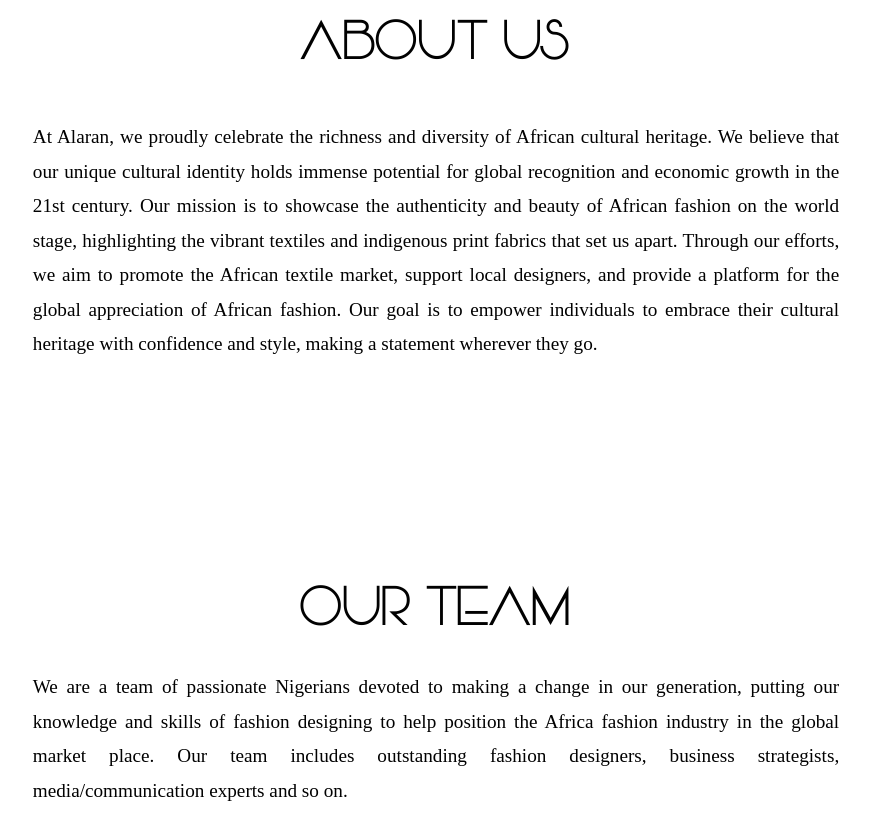
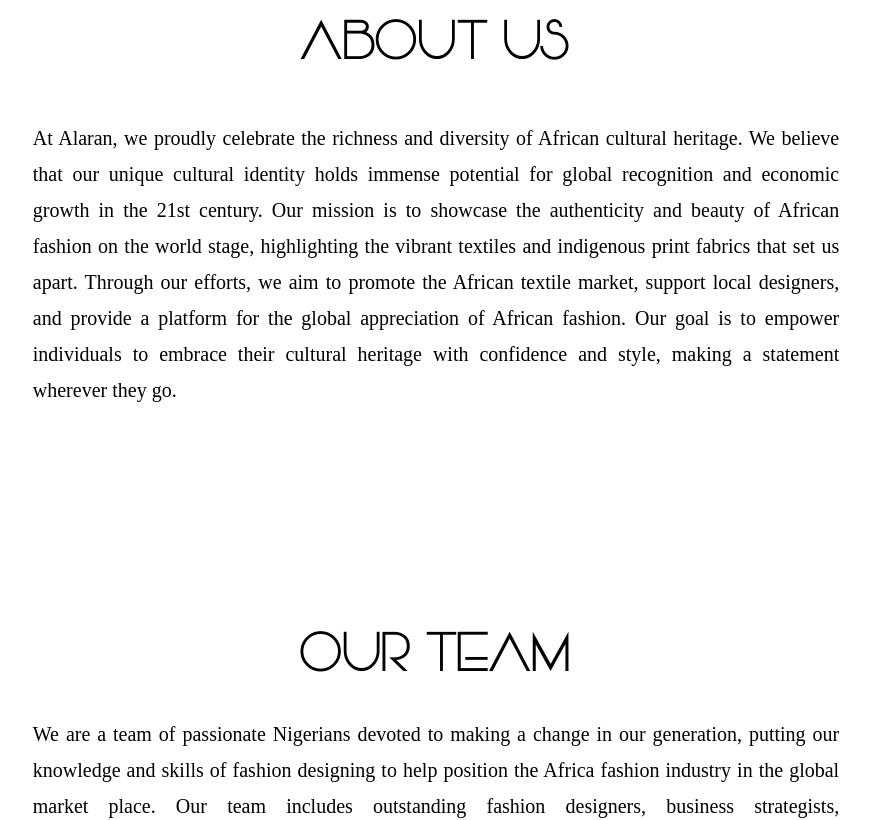
Before and after one commit to mrauthentik/Encanto, a React (Vite) app in the folder alaran/: page /about in a window 1280 px wide. Shown: the part 940-1760 px from the top of the page, without its empty margins (204-1075 px from the left). Built offline with nearby package versions, Linux system fonts and the light colour scheme; a web font is replaced by a local one.

Commit message:
Update font sizes for improved readability and enhance animation transitions for better user experience

```diff
--- a/alaran/src/App.css
+++ b/alaran/src/App.css
@@ -145,7 +145,7 @@
 
 .mobile-nav li {
   color: white;
-  font-size: 1.5rem;
+  font-size: 16px;
   font-family: var(--medium-text);
   cursor: pointer;
   font-family: var(--font);
@@ -307,7 +307,7 @@
 
 main p {
   font-family: var(--medium-text);
-  font-size: 1.2rem;
+  font-size: 20px;
   line-height: 1.8; /* Improve readability */
   text-align: justify; /* Better alignment for large text */
   padding: 0;
@@ -738,6 +738,7 @@
   margin-bottom: 1rem;
   color: #666;
   font-family: var(--poppins);
+
 }
 
 .shop-now-btn {
--- a/alaran/src/components/AboutPage.jsx
+++ b/alaran/src/components/AboutPage.jsx
@@ -3,7 +3,7 @@
 import Landing from "./Landing";
 import About from "./About";
 import Footer from "./Footer";
-import { motion, AnimatePresence } from "framer-motion";
+import { motion, AnimatePresence, easeInOut } from "framer-motion";
 import { FontAwesomeIcon } from "@fortawesome/react-fontawesome";
 import { faFacebook, faInstagram, faTwitter } from "@fortawesome/free-brands-svg-icons";
 import { faChevronLeft, faChevronRight } from "@fortawesome/free-solid-svg-icons";
@@ -95,9 +95,9 @@
                 <motion.div
                   key={currentIndex}
                   className="team-card"
-                  initial={{ x: 300, opacity: 0, marginBottom: 50, backgroundColor: "black", color: "white" }}
+                  initial={{ x: 300, opacity: 0, marginBottom: 0, backgroundColor: "black", color: "white" }}
                   animate={{ x: 0, opacity: 1 }}
-                  exit={{ x: -300, opacity: 0, marginLeft: "50rem" }}
+                  exit={{ x: -300, opacity: 1, marginLeft: "40rem", translateZ:360}}
                   transition={{ duration: 0.5, ease: "easeOut" }}
                 >
                   <img
--- a/alaran/src/components/Landing.jsx
+++ b/alaran/src/components/Landing.jsx
@@ -1,5 +1,5 @@
 import { useState, useEffect } from "react";
-import { motion, AnimatePresence } from "framer-motion";
+import { motion, AnimatePresence, easeInOut, easeOut } from "framer-motion";
 
 import image1 from "../assets/fashion (1).jpg";
 import image2 from "../assets/fashion (2).jpg";
@@ -43,8 +43,8 @@
           className="slider-wrapper"
           initial={{ opacity: 9, translateX: -600 }}
           animate={{ opacity: 5, translateX: 0 }}
-          exit={{ opacity: 5, translateX: 1000, }}
-          transition={{ duration: 2 }}
+          exit={{ opacity: 50, translateX: 1000, animation:easeOut }}
+          transition={{ duration: 2, delay: 0 }}
         >
           {/* Fullscreen Image */}
           <img
@@ -57,7 +57,7 @@
             className="slider-text"
             initial={{ opacity: 0 }}
             animate={{ opacity: 1 }}
-            transition={{ duration: 0.8, delay: 0.3 }}
+            transition={{ duration: 0.8, delay: 3 }}
           >
             <h2>{texts[currentIndex]}</h2>
             <button className="home-btn">SHOP NOW</button>
```
